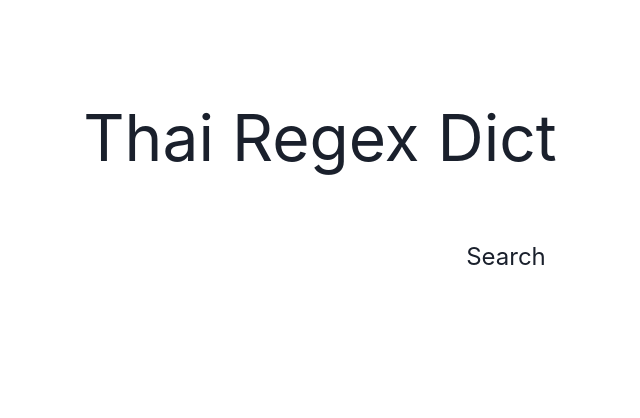
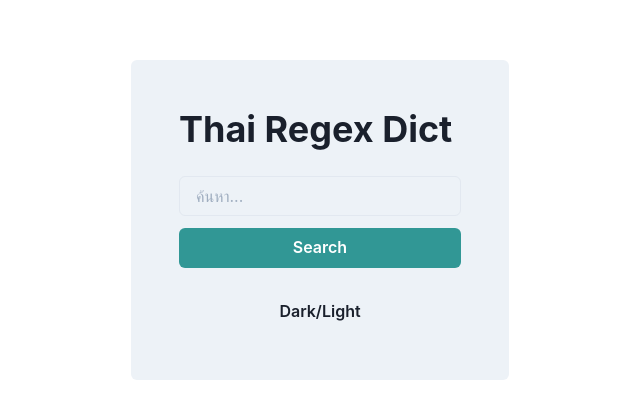
Before and after one commit to richeyphu/thai-regex-dict, a Next.js app: page / in a window 1280 px wide. Shown: the part 180-598 px from the top of the page, without its empty margins (320-960 px from the left). Built offline with nearby package versions, Linux system fonts and the light colour scheme.

Commit message:
Implement chakra-ui

```diff
--- a/pages/index.tsx
+++ b/pages/index.tsx
@@ -5,13 +5,18 @@ import Head from "next/head";
 // import Image from "next/image";
 import styles from "../styles/Home.module.css";
 
+import { Button, Flex, Heading, Input, useColorMode, useColorModeValue } from "@chakra-ui/react";
+
 import ThaiWordlist from "../common/thai-wordlist.json";
 
 const Home: NextPage = () => {
-  const [value, setValue] = useState("");
+  const [value, setValue] = useState<string>("");
+
+  const { toggleColorMode } = useColorMode();
+  const formBackground = useColorModeValue("gray.100", "gray.700");
 
   const search = () => {
-    const regex: RegExp = RegExp(value)
+    const regex: RegExp = RegExp(value);
     console.log(ThaiWordlist.filter((word: string) => word.match(regex)));
     // console.log(ThaiWordlist.filter((word: string) => word.includes(value)));
   };
@@ -24,7 +29,26 @@ const Home: NextPage = () => {
         <link rel="icon" href="/favicon.ico" />
       </Head>
 
-      <main className={styles.main}>
+      <Flex height="100vh" alignItems="center" justifyContent="center">
+        <Flex direction="column" background={formBackground} p={12} rounded={6}>
+          <Heading mb={6}>Thai Regex Dict</Heading>
+          <Input
+            placeholder="ค้นหา..."
+            mb={3}
+            type="text"
+            value={value}
+            onChange={(e) => {
+              setValue(e.currentTarget.value);
+            }}
+          />
+          <Button mb={6} colorScheme="teal" onClick={search}>
+            Search
+          </Button>
+          <Button onClick={toggleColorMode}>Dark/Light</Button>
+        </Flex>
+      </Flex>
+
+      {/* <main className={styles.main}>
         <h1 className={styles.title}>Thai Regex Dict</h1>
 
         <div>
@@ -41,7 +65,7 @@ const Home: NextPage = () => {
             Search
           </button>
         </div>
-      </main>
+      </main> */}
 
       {/* <footer className={styles.footer}>
         <a
```
